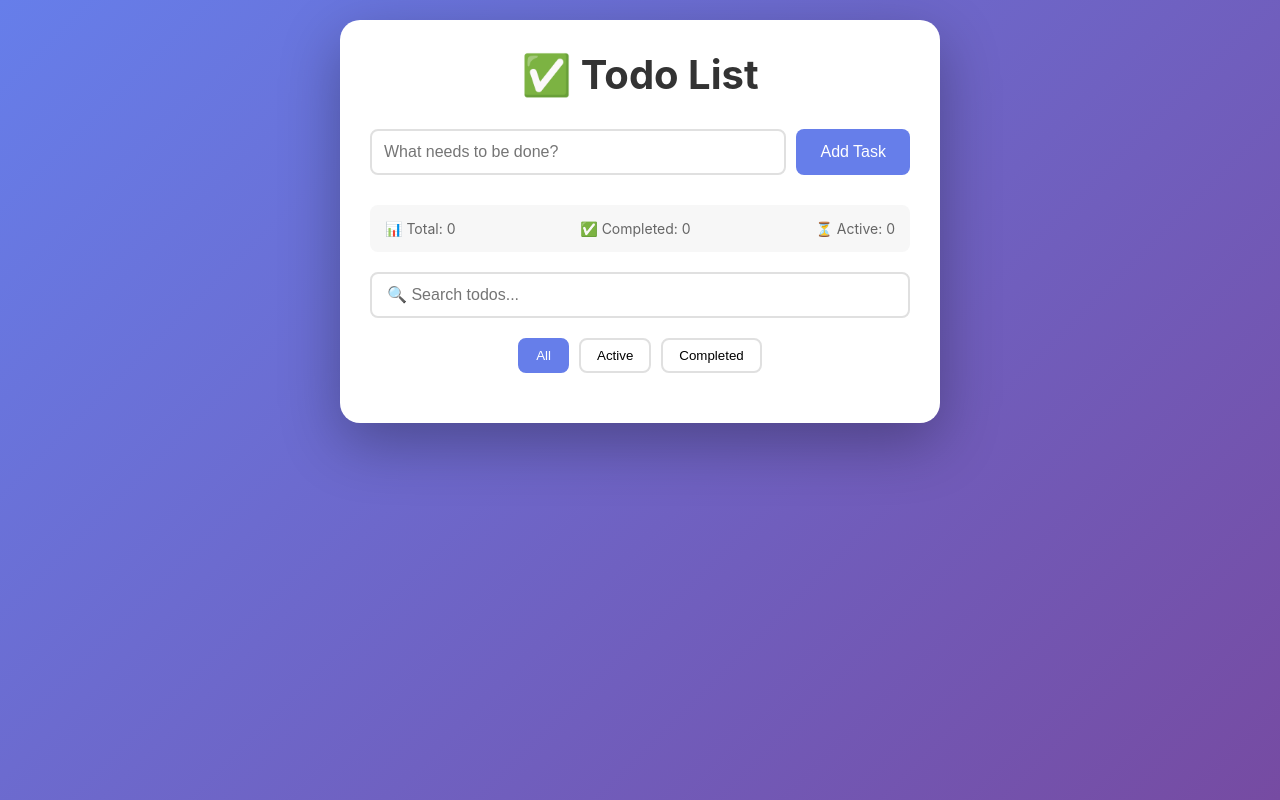
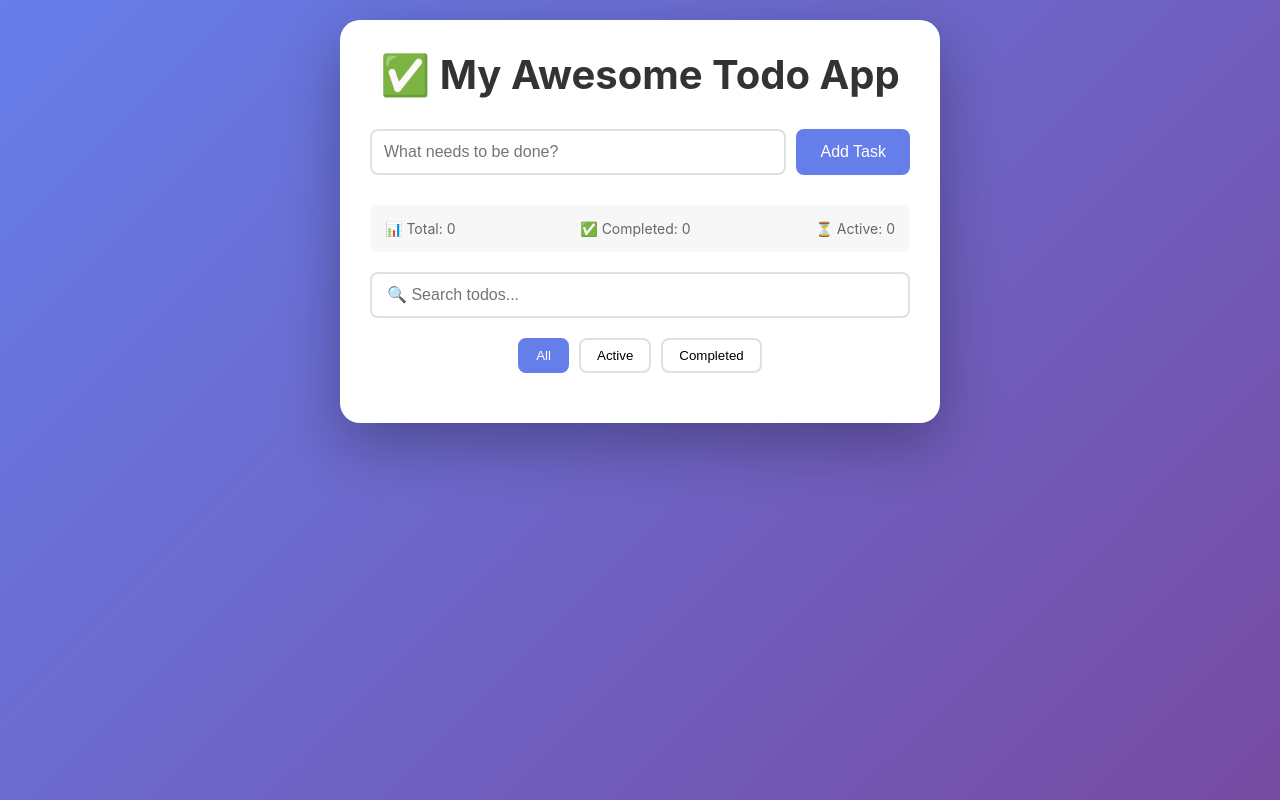
Before and after one commit to Bamlak9/my-todo-app, a React (Create React App) app: page / in a window 1280 px wide. Built offline with nearby package versions, Linux system fonts and the light colour scheme.

Commit message:
Changed app title

```diff
--- a/src/App.js
+++ b/src/App.js
@@ -142,7 +142,7 @@ function App() {
 
   return (
     <div className="app-container">
-      <h1>✅ Todo List</h1>
+      <h1>✅ My Awesome Todo App</h1>
 
       {/* INPUT FORM */}
       <div className="todo-form">
```
